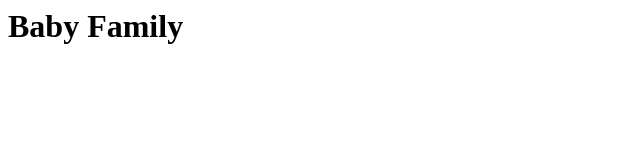
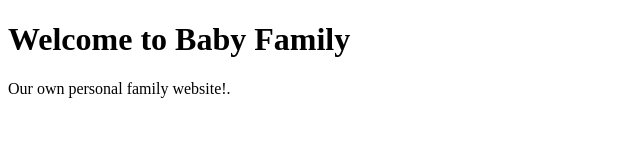
Before and after one commit to amylora2000/amylora2000.github.io, a plain HTML site: page index.html in a window 1280 px wide. Shown: the whole page, without its empty margins (0-640 px from the left). Drawn offline with Linux system fonts and the light colour scheme.

Commit message:
Update index.html

```diff
--- a/index.html
+++ b/index.html
@@ -1,4 +1,7 @@
+<!DOCTYPE html>
+<html>
 <body>
- <h1>Baby Family</h1>
-
+<h1>Welcome to Baby Family</h1>
+<p>Our own personal family website!.</p>
 </body>
+</html>
```
